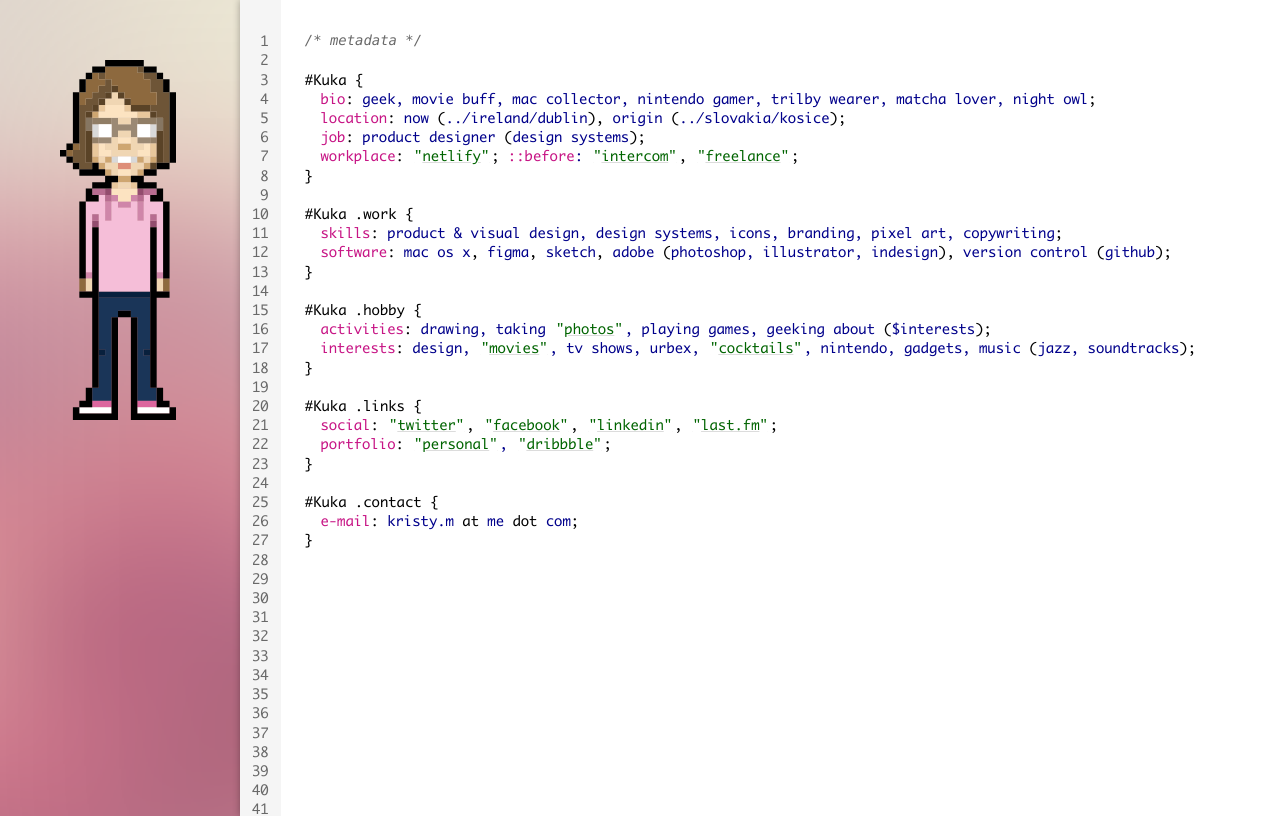
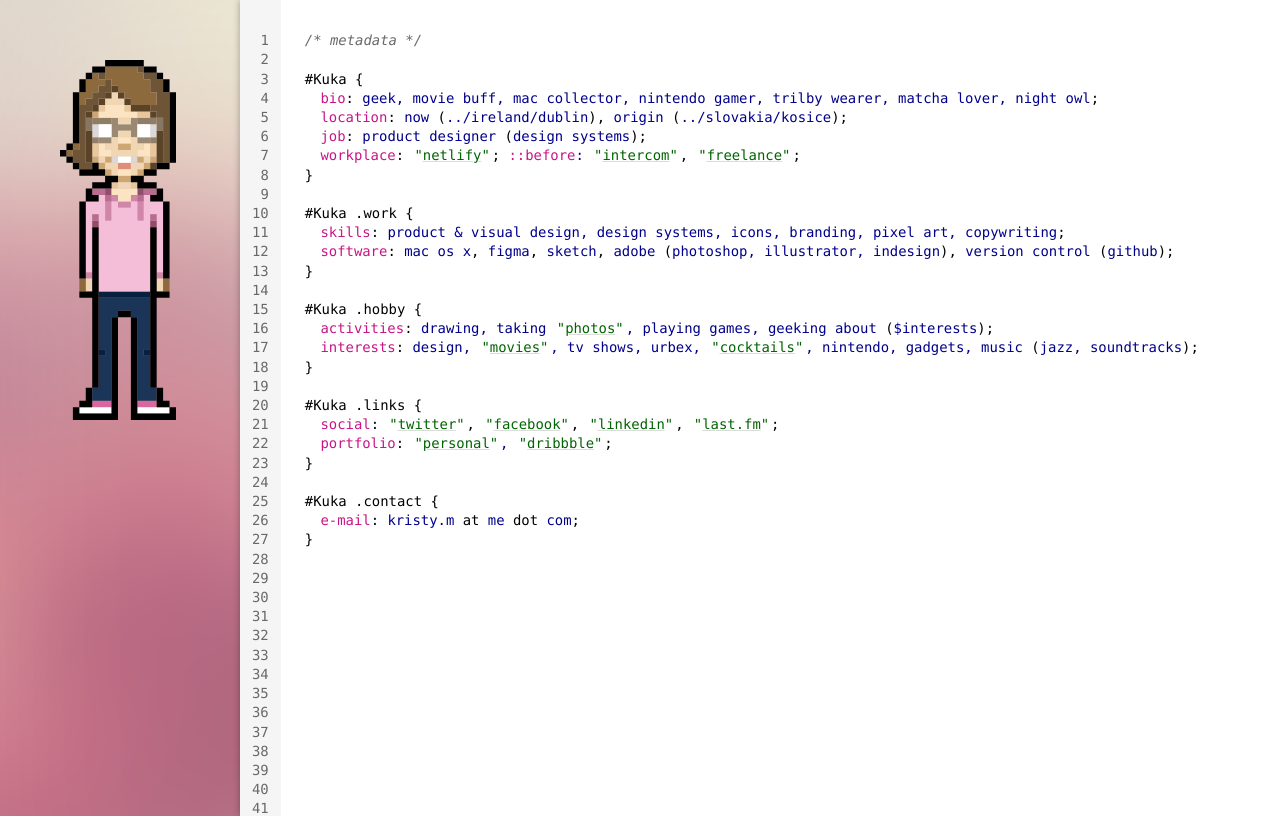
Before and after one commit to iKristy/kukaweb, a plain HTML site: page index.html in a window 1280 px wide. Drawn offline with Linux system fonts and the light colour scheme.

Commit message:
Optimized font fallback

```diff
--- a/stylesheet.css
+++ b/stylesheet.css
@@ -1,6 +1,9 @@
 @font-face {
   	font-family: Monaco;
   	src: url("assets/Monaco.ttf");
+    font-weight: 500;
+    font-style: normal;
+    font-display: swap;
 }
 
 *, ::after, ::before {
```
